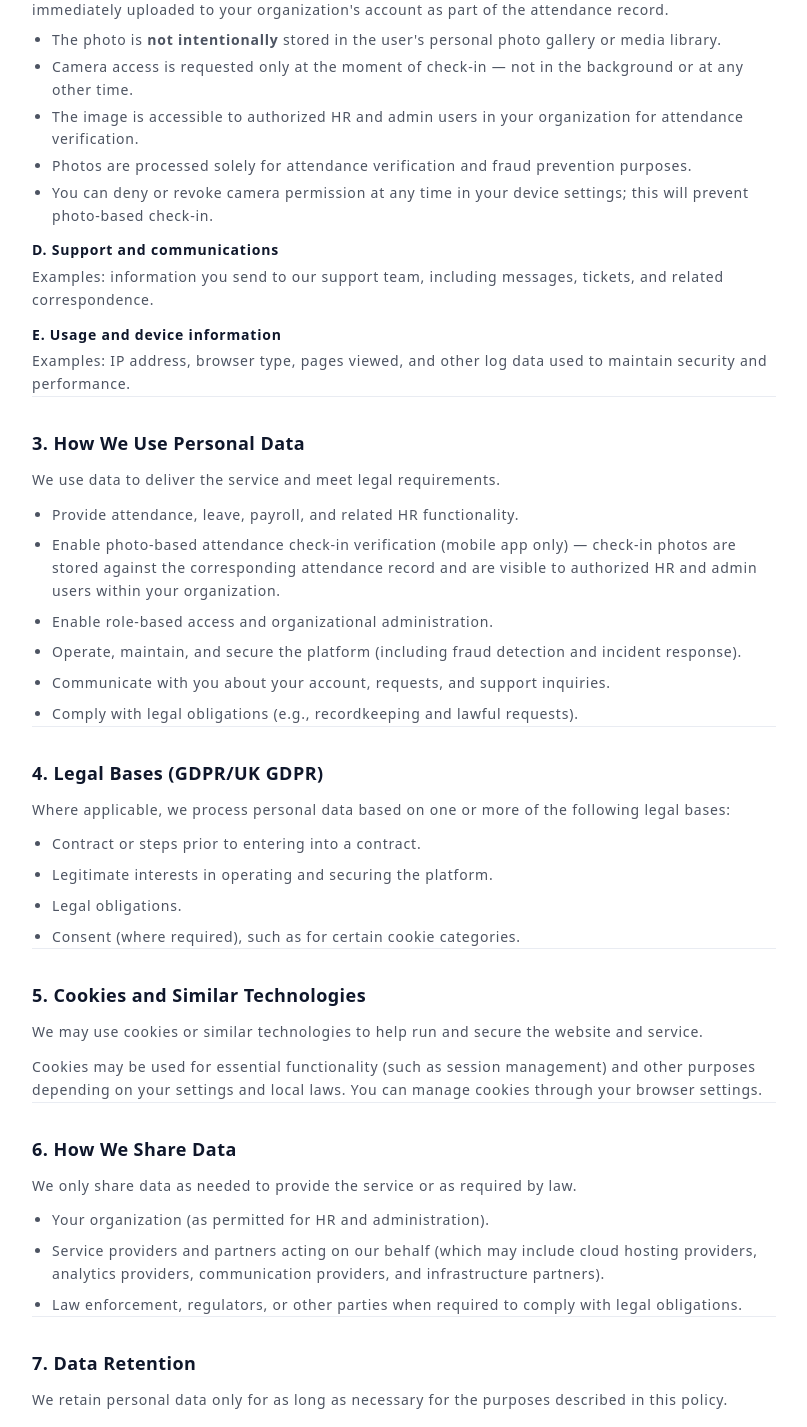
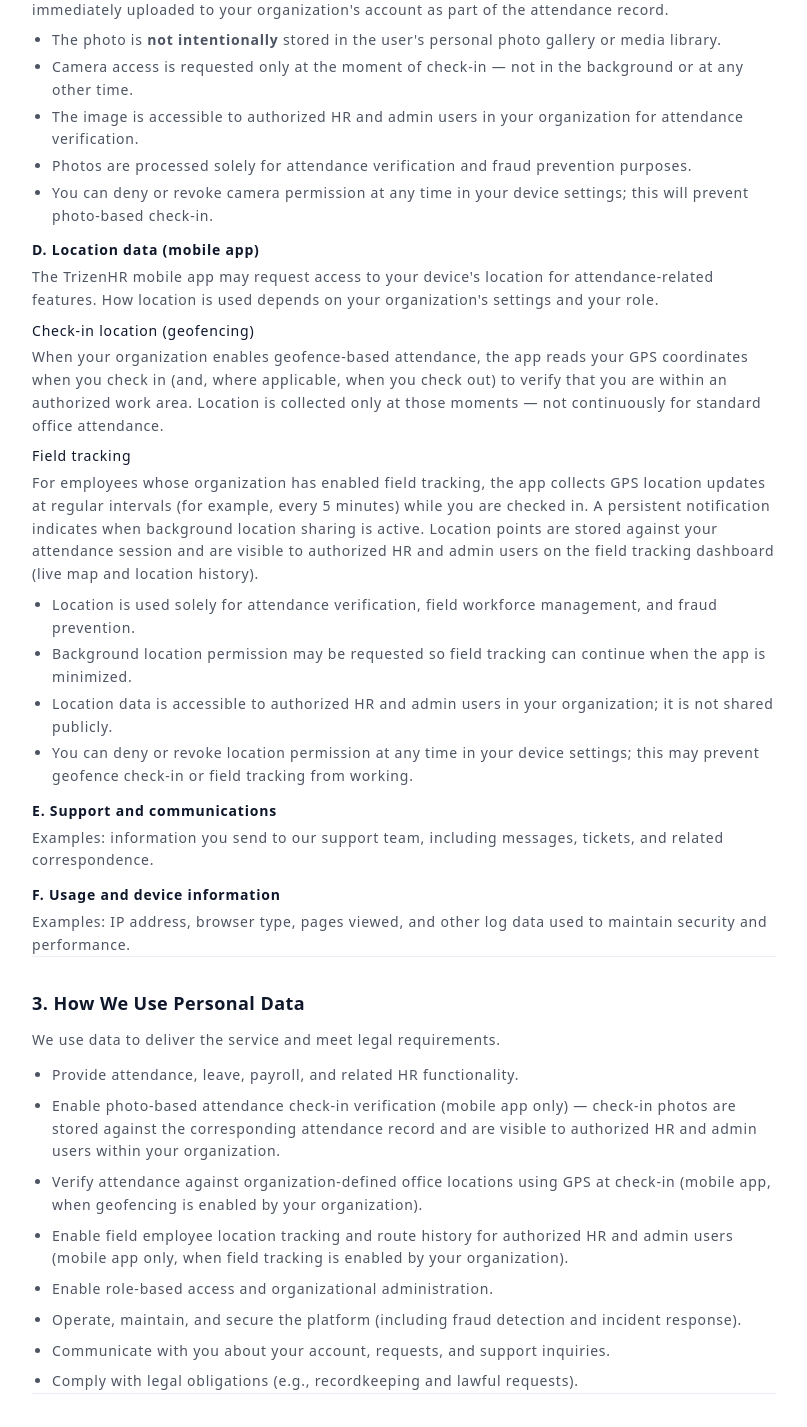
Before and after one commit to TrizenHR/trizenhr_frontend, a Next.js app: page /privacy-policy in a window 1280 px wide. Shown: the part 870-2297 px from the top of the page, without its empty margins (376-1183 px from the left). Built offline with nearby package versions, Linux system fonts and the light colour scheme; no server answers.

Commit message:
added the changes in privacy policy

```diff
--- a/src/app/privacy-policy/page.tsx
+++ b/src/app/privacy-policy/page.tsx
@@ -206,13 +206,46 @@
                       </ul>
                     </div>
                     <div>
-                      <h3 className="font-semibold text-foreground">D. Support and communications</h3>
+                      <h3 className="font-semibold text-foreground">D. Location data (mobile app)</h3>
+                      <p className="mt-1">
+                        The TrizenHR mobile app may request access to your device&apos;s location for attendance-related features.
+                        How location is used depends on your organization&apos;s settings and your role.
+                      </p>
+                      <p className="mt-2 font-medium text-foreground">Check-in location (geofencing)</p>
+                      <p className="mt-1">
+                        When your organization enables geofence-based attendance, the app reads your GPS coordinates when you check in
+                        (and, where applicable, when you check out) to verify that you are within an authorized work area. Location is
+                        collected only at those moments — not continuously for standard office attendance.
+                      </p>
+                      <p className="mt-2 font-medium text-foreground">Field tracking</p>
+                      <p className="mt-1">
+                        For employees whose organization has enabled field tracking, the app collects GPS location updates at regular
+                        intervals (for example, every 5 minutes) while you are checked in. A persistent notification indicates when
+                        background location sharing is active. Location points are stored against your attendance session and are
+                        visible to authorized HR and admin users on the field tracking dashboard (live map and location history).
+                      </p>
+                      <ul className="mt-2 list-disc space-y-1 pl-5">
+                        <li>Location is used solely for attendance verification, field workforce management, and fraud prevention.</li>
+                        <li>
+                          Background location permission may be requested so field tracking can continue when the app is minimized.
+                        </li>
+                        <li>
+                          Location data is accessible to authorized HR and admin users in your organization; it is not shared publicly.
+                        </li>
+                        <li>
+                          You can deny or revoke location permission at any time in your device settings; this may prevent geofence
+                          check-in or field tracking from working.
+                        </li>
+                      </ul>
+                    </div>
+                    <div>
+                      <h3 className="font-semibold text-foreground">E. Support and communications</h3>
                       <p className="mt-1">
                         Examples: information you send to our support team, including messages, tickets, and related correspondence.
                       </p>
                     </div>
                     <div>
-                      <h3 className="font-semibold text-foreground">E. Usage and device information</h3>
+                      <h3 className="font-semibold text-foreground">F. Usage and device information</h3>
                       <p className="mt-1">
                         Examples: IP address, browser type, pages viewed, and other log data used to maintain security and performance.
                       </p>
@@ -227,6 +260,14 @@
                     <li>
                       Enable photo-based attendance check-in verification (mobile app only) — check-in photos are stored against the
                       corresponding attendance record and are visible to authorized HR and admin users within your organization.
+                    </li>
+                    <li>
+                      Verify attendance against organization-defined office locations using GPS at check-in (mobile app, when geofencing
+                      is enabled by your organization).
+                    </li>
+                    <li>
+                      Enable field employee location tracking and route history for authorized HR and admin users (mobile app only,
+                      when field tracking is enabled by your organization).
                     </li>
                     <li>Enable role-based access and organizational administration.</li>
                     <li>Operate, maintain, and secure the platform (including fraud detection and incident response).</li>
```
